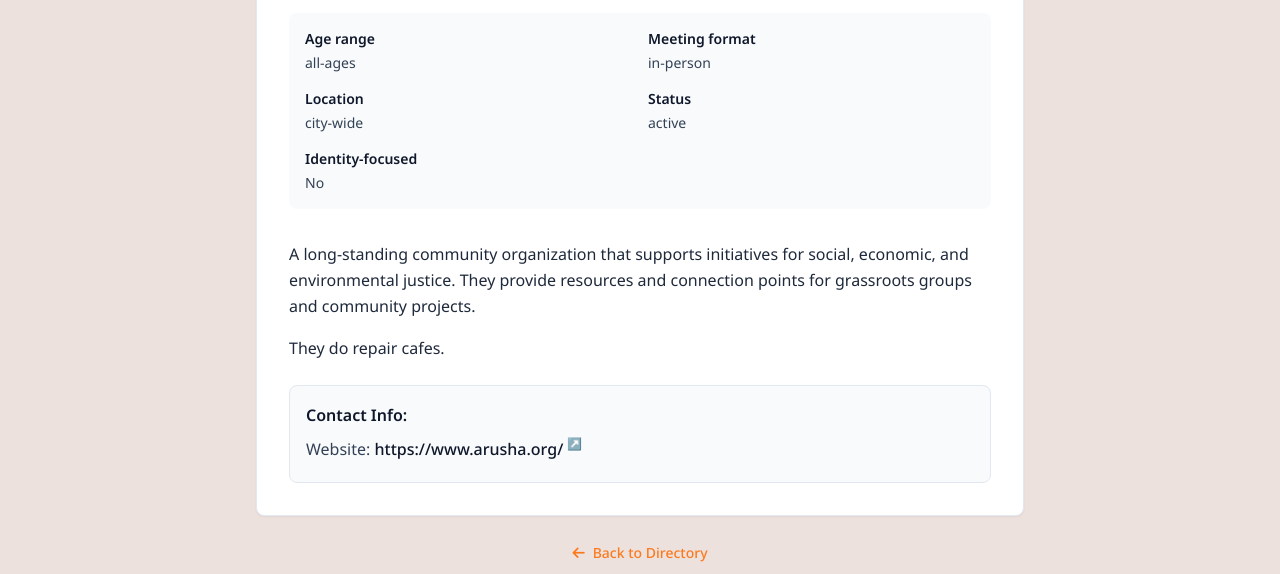
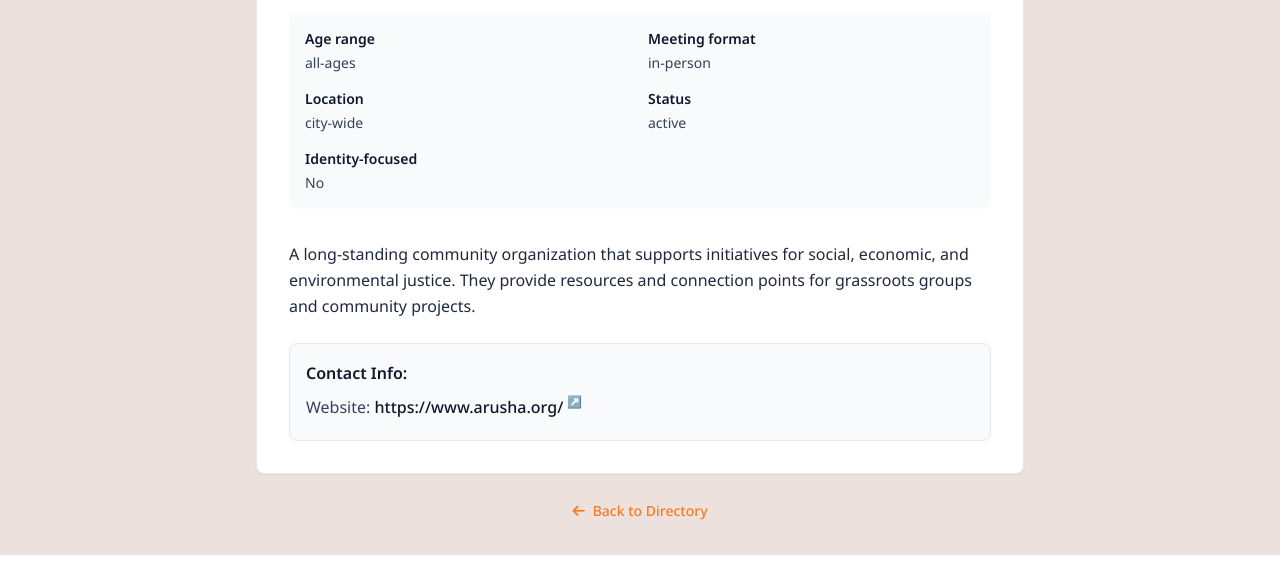
Before and after one commit to Berry-House-YYC/calgarygroups, an Eleventy site: page src/content/organizations/nonprofit/arusha-arts-centre.md in a window 1280 px wide. Shown: the part 226-800 px from the top of the page. Built offline with nearby package versions, Linux system fonts and the light colour scheme; Eleventy itself is replaced by a stand-in of ours; files that its build step writes are made by us from their sources.

Commit message:
Remove redundant text from Arusha Arts Centre page
Deleted an extraneous line about repair cafes from the Arusha Arts Centre nonprofit organization markdown file for improved clarity.

```diff
--- a/src/content/organizations/nonprofit/arusha-arts-centre.md
+++ b/src/content/organizations/nonprofit/arusha-arts-centre.md
@@ -14,10 +14,7 @@ permalink: "/organizations/{{ page.fileSlug }}/"
 description: "A long-standing community organization that supports initiatives for social, economic, and environmental justice. They provide resources and connection points for grassroots groups and community projects."
 ---
 
-
 A long-standing community organization that supports initiatives for social, economic, and environmental justice. They provide resources and connection points for grassroots groups and community projects.
-
-They do repair cafes.
 
 <div class="org-contact-info">
   <strong>Contact Info:</strong>
```
